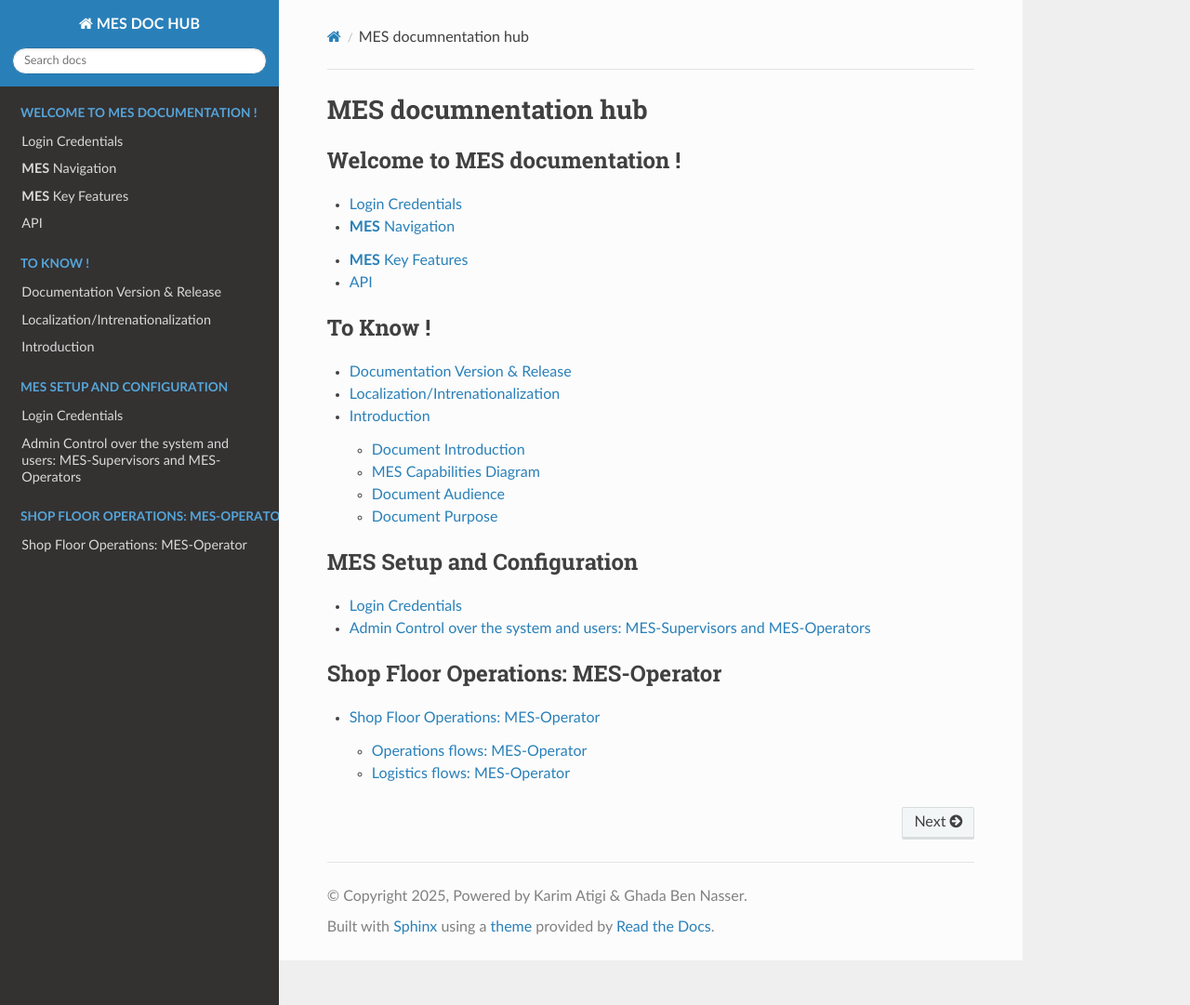
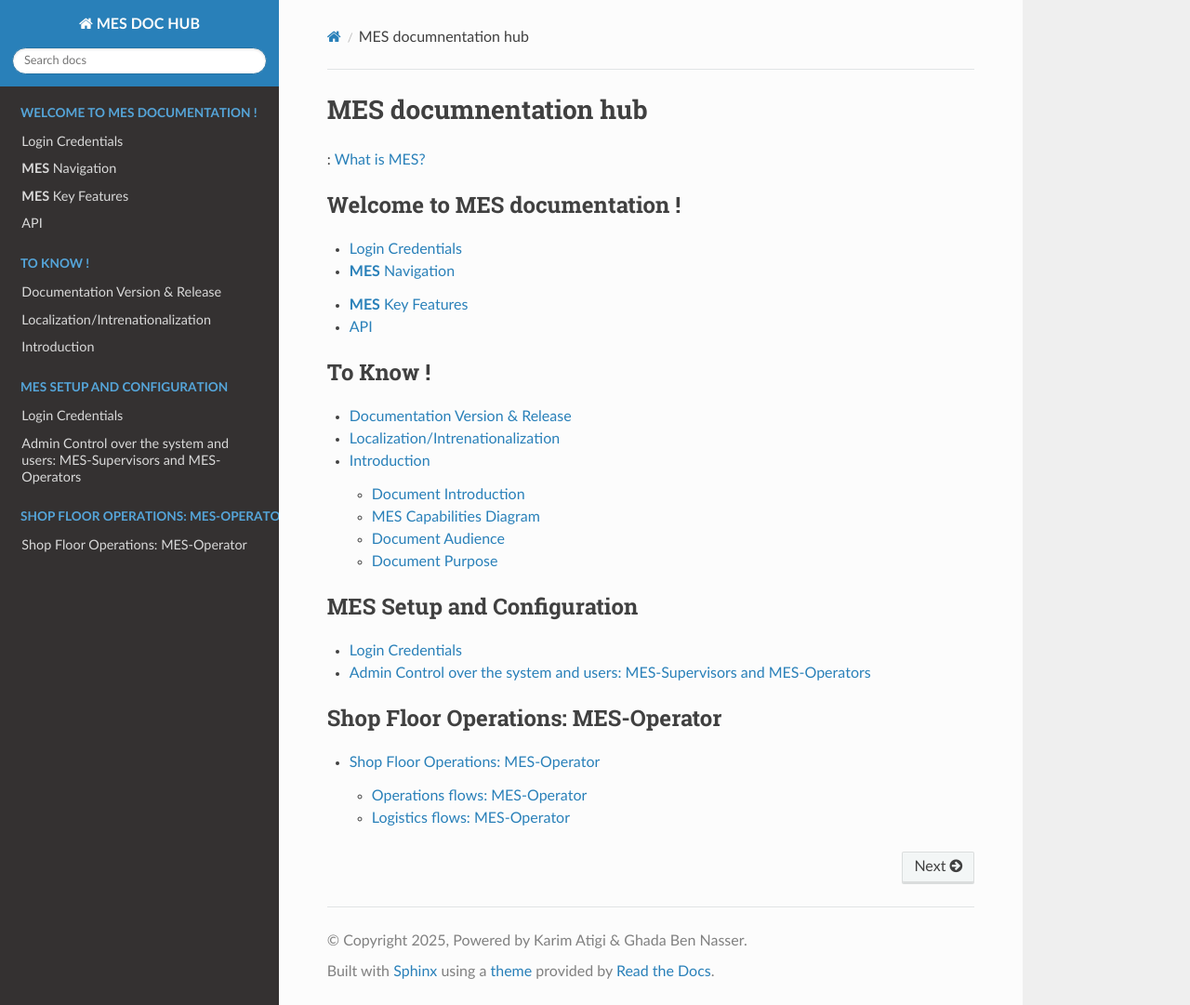
Before and after one commit to ghadiben0/-rtd-tutorial-ghadi2, a Sphinx documentation site: the page built from docs/source/index.rst, in a window 1280 px wide and 1081 px high. Shown: the whole window at 93% size. Built offline with Sphinx 7.4.7 and the Read the Docs theme 3.1.0, drawn with Linux system fonts in a browser that asks for light colours.

Commit message:
Update index.rst

```diff
--- a/docs/source/index.rst
+++ b/docs/source/index.rst
@@ -1,5 +1,7 @@
 MES documnentation hub
 ========================
+
+: :doc:`What is MES? <what_is_mes>`
 
 .. toctree::
    :maxdepth: 2
```
